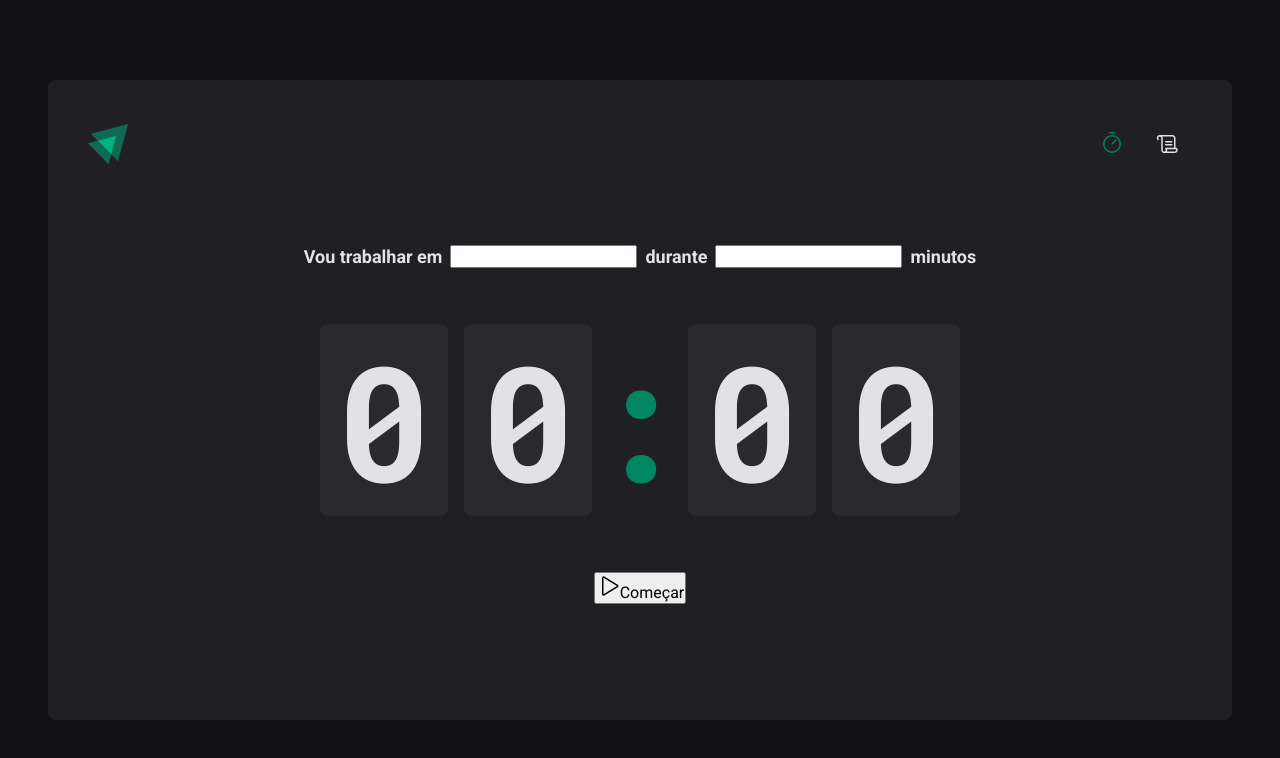
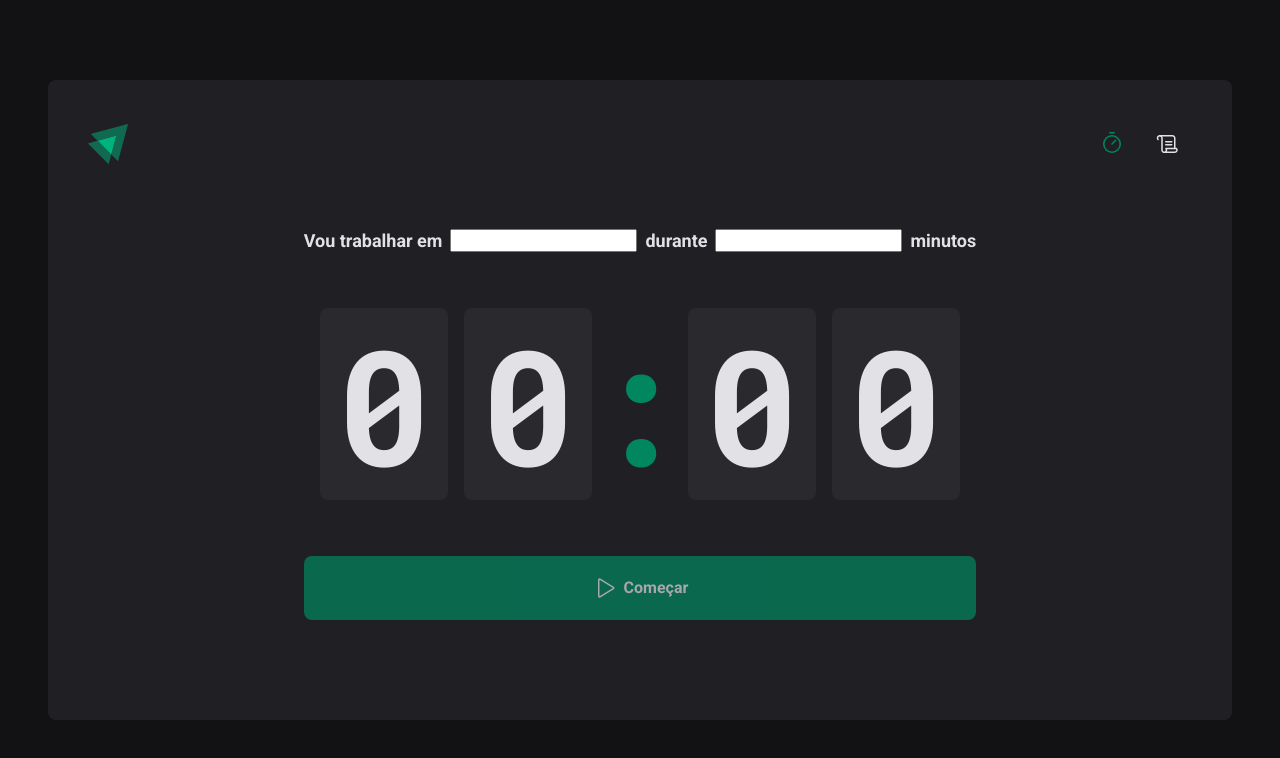
Before and after one commit to GabriellMaiaa/Ignite-Timer, a React (Vite) app: page / in a window 1280 px wide. Shown: the top 758 px of the page. Built offline with nearby package versions, Linux system fonts and the light colour scheme.

Commit message:
styling the submit button and create the conditions

```diff
--- a/src/pages/Home/index.tsx
+++ b/src/pages/Home/index.tsx
@@ -4,6 +4,7 @@
   FormContainer,
   HomeContainer,
   Separator,
+  StartCountdownButton,
 } from './styles'
 
 export function Home() {
@@ -27,10 +28,10 @@
           <span>0</span>
         </CountdownContainer>
 
-        <button type="submit">
+        <StartCountdownButton disabled type="submit">
           <Play size={24} />
           Começar
-        </button>
+        </StartCountdownButton>
       </form>
     </HomeContainer>
   )
--- a/src/pages/Home/styles.ts
+++ b/src/pages/Home/styles.ts
@@ -50,3 +50,30 @@
   overflow: hidden;
   justify-content: center;
 `
+export const StartCountdownButton = styled.button`
+  display: flex;
+  align-items: center;
+  justify-content: center;
+  gap: 8px;
+
+  background: ${(props) => props.theme['green-500']};
+  color: ${(props) => props.theme['gray-100']};
+  width: 100%;
+  height: 4rem;
+  padding: 1rem;
+  border: 0;
+  border-radius: 8px;
+
+  font-weight: bold;
+  cursor: pointer;
+
+  &:not(:disabled):hover {
+    background: ${(props) => props.theme['green-700']};
+    transition: 0.3s;
+  }
+
+  &:disabled {
+    opacity: 0.7;
+    cursor: not-allowed;
+  }
+`
```
